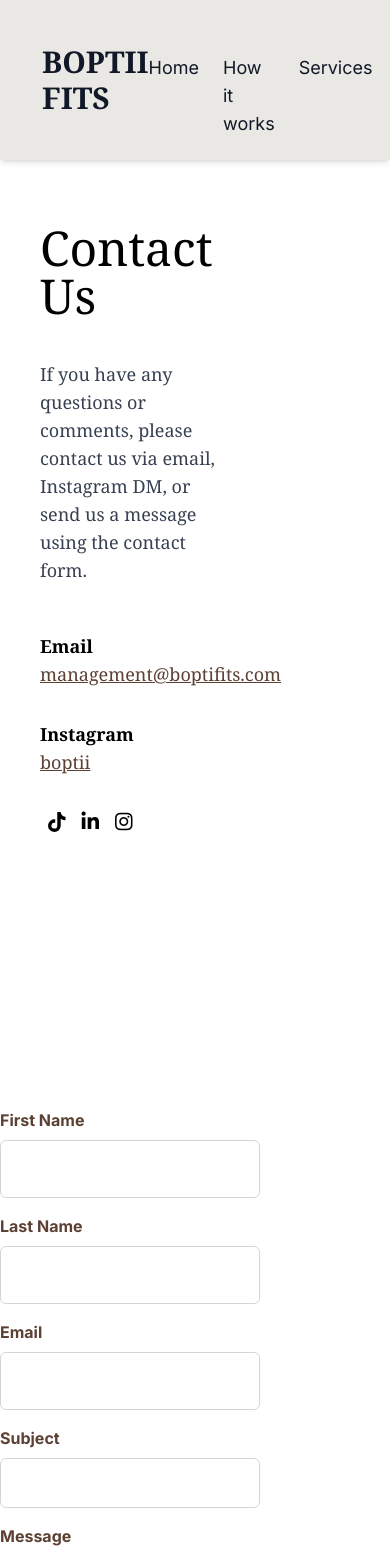
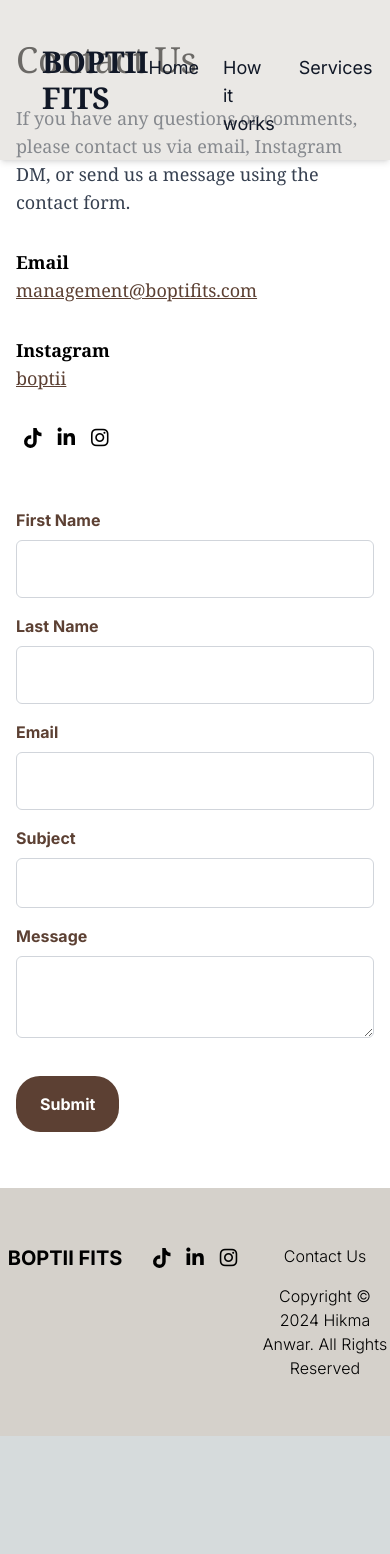
Before and after one commit to HikmaAnwar/boptii-fitss, a Next.js app: page /contact in a window 390 px wide. Shown: the top 1554 px of the page. After the commit the page ends 1436 px from the top, so only its background shows below. Built offline with nearby package versions, Linux system fonts and the light colour scheme.

Commit message:
fix: minor change

```diff
--- a/src/app/contact/page.jsx
+++ b/src/app/contact/page.jsx
@@ -42,9 +42,11 @@ const Contact = () => {
   return (
     <div className="bg-white">
       <div className="flex flex-col lg:flex-row">
-        <div className="mt-56 ml-10 font-serif text-black w-1/2">
-          <h1 className="text-black text-5xl mb-10">Contact Us</h1>
-          <p className="text-lg mb-10 text-gray-700">
+        <div className="mt-10 lg:mt-56 mx-4 lg:mx-10 font-serif text-black lg:w-1/2">
+          <h1 className="text-black text-4xl lg:text-5xl mb-6 lg:mb-10">
+            Contact Us
+          </h1>
+          <p className="text-lg mb-6 lg:mb-10 text-gray-700">
             If you have any questions or comments, please contact us via email,
             Instagram DM, or send us a message using the contact form.
           </p>
@@ -94,7 +96,7 @@ const Contact = () => {
           </div>
         </div>
 
-        <div className="w-full lg:w-1/2 lg:pl-4 mt-64 mb-10">
+        <div className="w-full lg:w-1/2 lg:pl-4 mt-10 lg:mt-64 mb-10 px-4 lg:px-0">
           <form onSubmit={handleSubmit}>
             <div className="mb-4">
               <label
@@ -109,7 +111,7 @@ const Contact = () => {
                 name="firstName"
                 value={formData.firstName}
                 onChange={handleChange}
-                className="w-2/3 px-3 py-4 text-gray-700 border border-gray-300 rounded-md focus:outline-none focus:ring-2 focus:ring-beige-dark"
+                className="w-full lg:w-2/3 px-3 py-4 text-gray-700 border border-gray-300 rounded-md focus:outline-none focus:ring-2 focus:ring-beige-dark"
               />
               {errors.firstName && (
                 <p className="text-red-500 text-sm">{errors.firstName}</p>
@@ -129,7 +131,7 @@ const Contact = () => {
                 name="lastName"
                 value={formData.lastName}
                 onChange={handleChange}
-                className="w-2/3 px-3 py-4 text-gray-700 border border-gray-300 rounded-md focus:outline-none focus:ring-2 focus:ring-beige-dark"
+                className="w-full lg:w-2/3 px-3 py-4 text-gray-700 border border-gray-300 rounded-md focus:outline-none focus:ring-2 focus:ring-beige-dark"
               />
               {errors.lastName && (
                 <p className="text-red-500 text-sm">{errors.lastName}</p>
@@ -149,7 +151,7 @@ const Contact = () => {
                 name="email"
                 value={formData.email}
                 onChange={handleChange}
-                className="w-2/3 px-3 py-4 text-gray-700 border border-gray-300 rounded-md focus:outline-none focus:ring-2 focus:ring-beige-dark"
+                className="w-full lg:w-2/3 px-3 py-4 text-gray-700 border border-gray-300 rounded-md focus:outline-none focus:ring-2 focus:ring-beige-dark"
               />
               {errors.email && (
                 <p className="text-red-500 text-sm">{errors.email}</p>
@@ -169,7 +171,7 @@ const Contact = () => {
                 name="subject"
                 value={formData.subject}
                 onChange={handleChange}
-                className="w-2/3 px-3 py-3 text-gray-700 border border-gray-300 rounded-md focus:outline-none focus:ring-2 focus:ring-beige-dark"
+                className="w-full lg:w-2/3 px-3 py-3 text-gray-700 border border-gray-300 rounded-md focus:outline-none focus:ring-2 focus:ring-beige-dark"
               />
               {errors.subject && (
                 <p className="text-red-500 text-sm">{errors.subject}</p>
@@ -188,7 +190,7 @@ const Contact = () => {
                 name="message"
                 value={formData.message}
                 onChange={handleChange}
-                className="w-2/3 px-3 py-4 text-gray-700 border border-gray-300 rounded-md focus:outline-none focus:ring-2 focus:ring-beige-dark"
+                className="w-full lg:w-2/3 px-3 py-4 text-gray-700 border border-gray-300 rounded-md focus:outline-none focus:ring-2 focus:ring-beige-dark"
               ></textarea>
               {errors.message && (
                 <p className="text-red-500 text-sm">{errors.message}</p>
```
